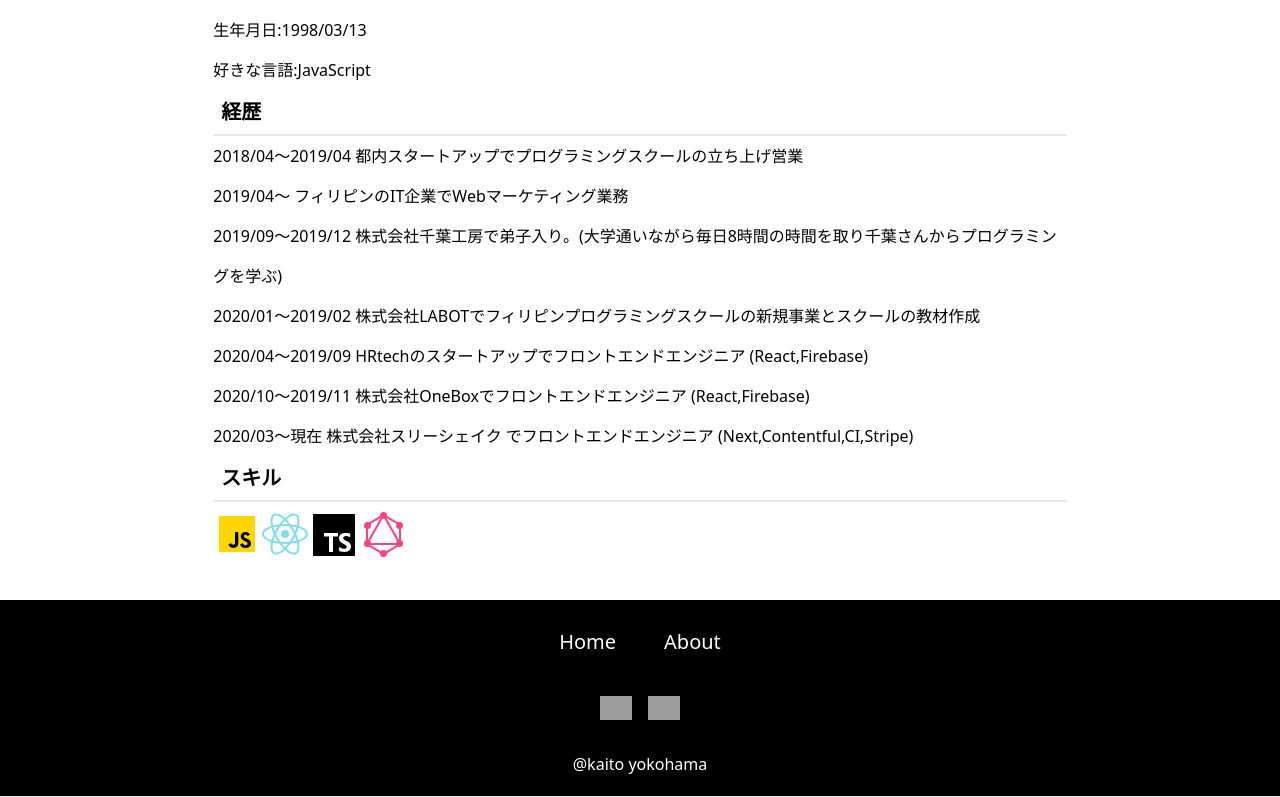
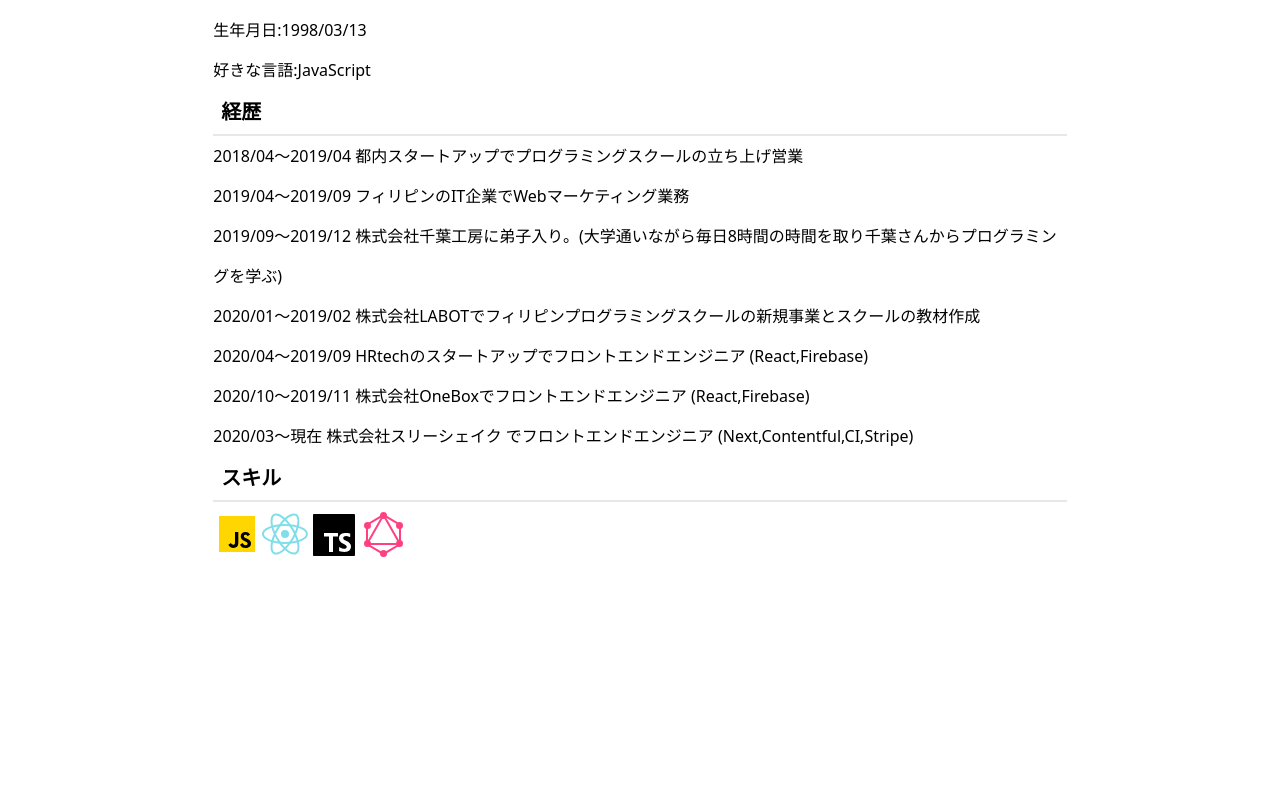
Before and after one commit to kaitoyokohamaa/GhostBlog, a Next.js app: page /about in a window 1280 px wide. Shown: the part 316-1113 px from the top of the page. After the commit the page ends 916 px from the top, so only its background shows below. Built offline with nearby package versions, Linux system fonts and the light colour scheme; grey boxes are pictures that could not be loaded.

Commit message:
adjustment style

```diff
--- a/components/layout/layout.tsx
+++ b/components/layout/layout.tsx
@@ -6,7 +6,6 @@ export default function layout({ children }) {
     <div>
       <Header />
       <main>{children}</main>
-      <Footer />
     </div>
   );
 }
--- a/components/post.tsx
+++ b/components/post.tsx
@@ -30,7 +30,7 @@ export const Post = ({
             <div className=" font-bold text-xl text-gray-900 px-6">{title}</div>
             <p className="text-gray-800 font-serif text-base px-6 mb-5">
               {subtitle.length > 170
-                ? subtitle.substr(0, 170) + "..."
+                ? subtitle.substr(0, 100) + "..."
                 : subtitle}
             </p>
           </div>
--- a/pages/about.tsx
+++ b/pages/about.tsx
@@ -43,11 +43,11 @@ export default function About() {
               都内スタートアップでプログラミングスクールの立ち上げ営業
             </p>
             <p className="text-left">
-              2019/04〜 フィリピンのIT企業でWebマーケティング業務
+              2019/04〜2019/09 フィリピンのIT企業でWebマーケティング業務
             </p>
             <p className="text-left">
               2019/09〜2019/12
-              株式会社千葉工房で弟子入り。(大学通いながら毎日8時間の時間を取り千葉さんからプログラミングを学ぶ)
+              株式会社千葉工房に弟子入り。(大学通いながら毎日8時間の時間を取り千葉さんからプログラミングを学ぶ)
             </p>
             <p className="text-left">
               2020/01〜2019/02
```
